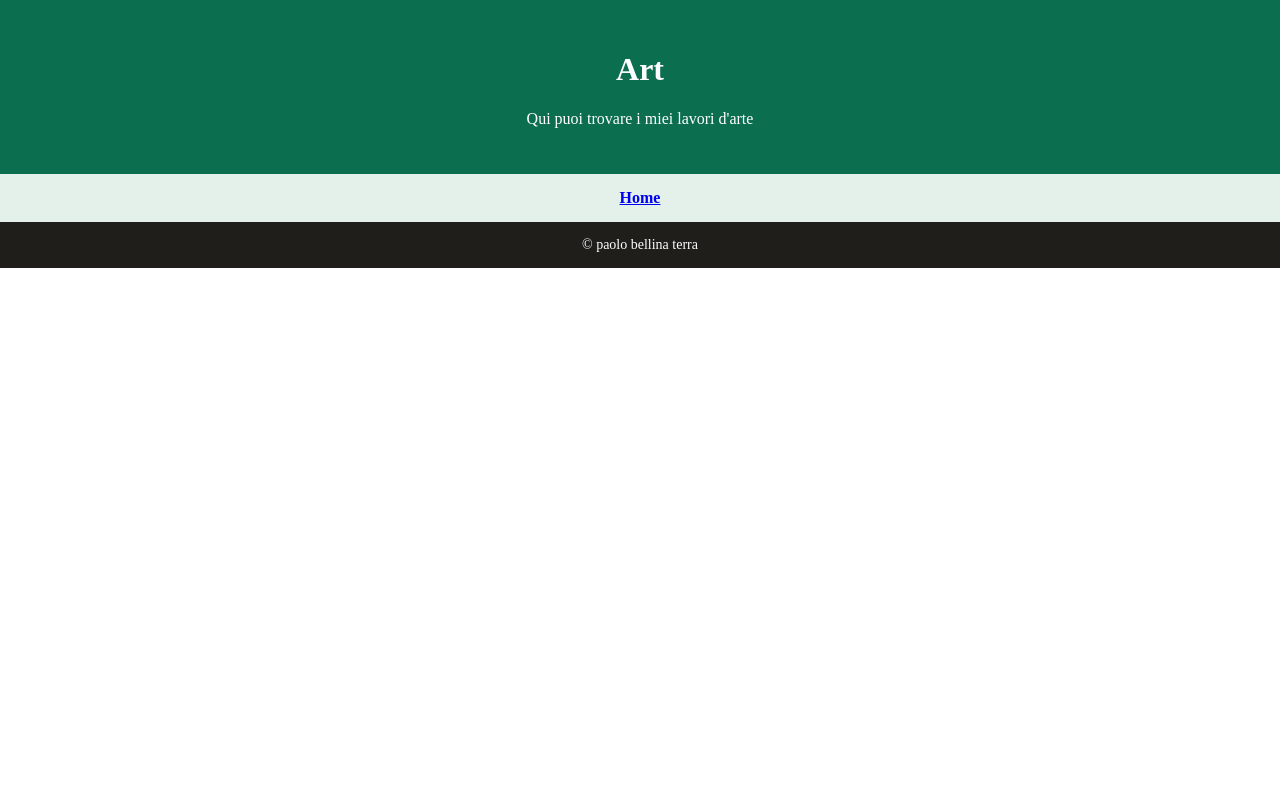
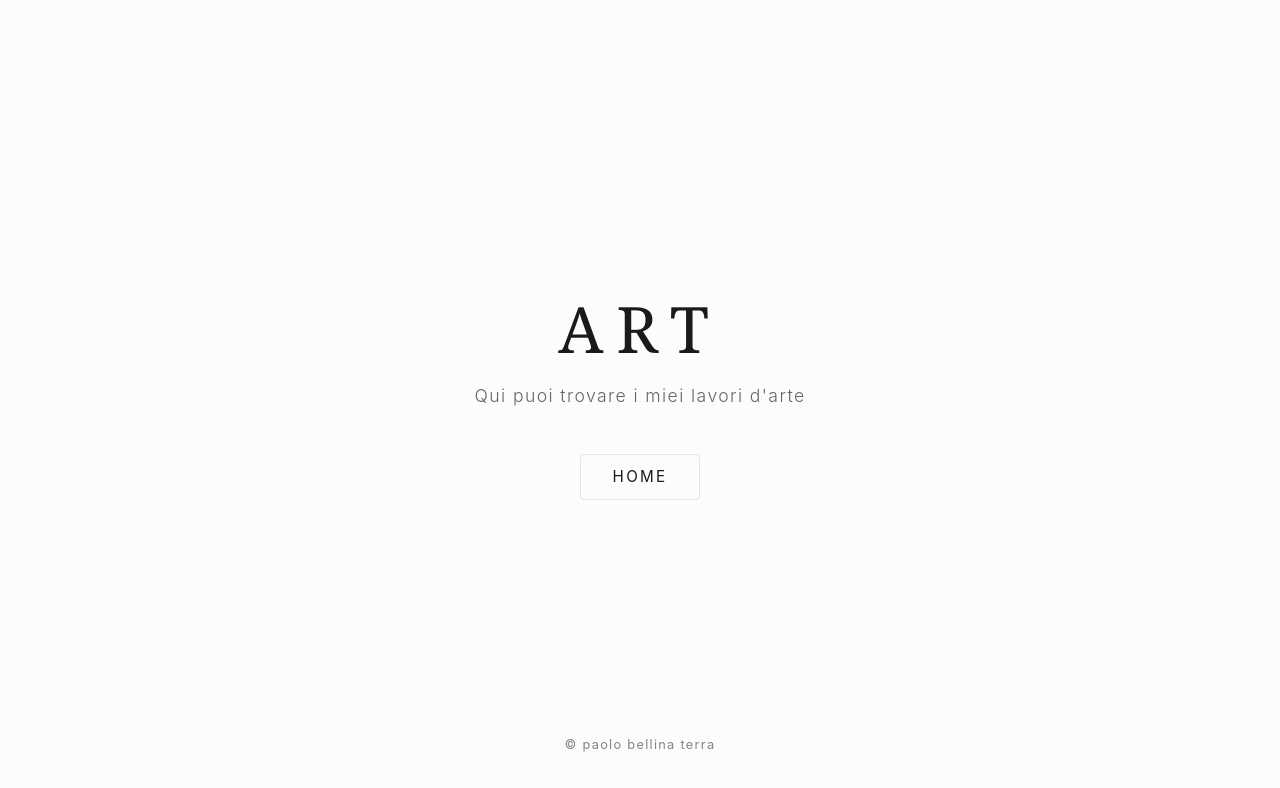
Before and after one commit to paolo-bellina/esercizi, a plain HTML site: page index.html in a window 1280 px wide. Drawn offline with Linux system fonts and the light colour scheme.

Commit message:
modifica stile index

```diff
--- a/stile.css
+++ b/stile.css
@@ -1,43 +1,103 @@
-body {
-  margin: 0;
-  color: #201e1b;
-  background-color: #ffffff;
+:root{
+  --bg-color: #fcfcfc;
+  --text-main: #1a1a1a;
+  --text-muted: #666666;
+  --border-color: #e5e5e5;
+  --accent-color: #000000;
+  --font-title: 'Playfair Display', Georgia, 'Times New Roman', serif;
+  --font-body: -apple-system, BlinkMacSystemFont, "Segoe UI", Roboto, sans-serif;
 }
 
-.intestazione {
-  background-color: #0b6e4f;
-  color: #ffffff;
-  text-align: center;
-  padding: 30px;
+
+@media (prefers-color-scheme: dark) {
+  :root {
+    --bg-color: #121212;
+    --text-main: #f0f0f0;
+    --text-muted: #a0a0a0;
+    --border-color: #2e2e2e;
+    --accent-color: #ffffff;
+  }
 }
 
-.menu {
-  background-color: #e4f0ea;
-  text-align: center;
-  padding: 10px;
+* {
+  box-sizing: border-box;
+  margin: 0;
+  padding: 0;
 }
 
-.voce {
-  display: inline-block;
-  margin: 5px 12px;
-  font-weight: bold;
+
+body {
+  background-color: var(--bg-color);
+  color: var(--text-main);
+  font-family: var(--font-body);
+  min-height: 100vh;
+  display: flex;
+  flex-direction: column;
+  justify-content: space-between;
+  align-items: center;
+  padding: 3rem 1.5rem;
+  text-align: center;
+  -webkit-font-smoothing: antialiased;
 }
 
-.contenuto {
-  margin: 20px;
-  padding: 20px;
+/* ==========================================================================
+   INTESTAZIONE (TITOLO & SOTTOTITOLO)
+   ========================================================================== */
+.intestazione {
+  margin-top: auto; /* Aiuta a bilanciare la centratura verticale */
+  margin-bottom: 3rem;
 }
 
-.evidenziato {
-  background-color: #fbf0ce;
-  border-left: 5px solid #e2a400;
-  padding: 10px;
+.intestazione h1 {
+  font-family: var(--font-title);
+  font-size: 4rem;
+  font-weight: 300;
+  letter-spacing: 0.2em;
+  text-transform: uppercase;
+  margin-bottom: 0.8rem;
 }
 
+.intestazione p {
+  color: var(--text-muted);
+  font-size: 1.1rem;
+  font-weight: 300;
+  letter-spacing: 0.08em;
+}
+
+/* ==========================================================================
+   MENU (PULSANTE / LINK DI ENTRATA)
+   ========================================================================== */
+.menu {
+  margin-bottom: auto; /* Completa la centratura verticale */
+}
+
+.menu .voce {
+  display: inline-block;
+  color: var(--text-main);
+  text-decoration: none;
+  font-size: 0.95rem;
+  text-transform: uppercase;
+  letter-spacing: 0.15em;
+  padding: 0.8rem 2rem;
+  border: 1px solid var(--border-color);
+  border-radius: 4px;
+  transition: all 0.3s cubic-bezier(0.25, 0.8, 0.25, 1);
+}
+
+.menu .voce:hover {
+  border-color: var(--accent-color);
+  background-color: var(--accent-color);
+  color: var(--bg-color);
+  transform: translateY(-2px);
+}
+
+/* ==========================================================================
+   FOOTER (PIEDE DI PAGINA)
+   ========================================================================== */
 .piede {
-  background-color: #201e1b;
-  color: #ffffff;
-  text-align: center;
-  font-size: 14px;
-  padding: 15px;
+  color: var(--text-muted);
+  font-size: 0.8rem;
+  letter-spacing: 0.1em;
+  text-transform: lowercase;
+  opacity: 0.8;
 }
--- a/stile2.css
+++ b/stile2.css
@@ -1,8 +1,6 @@
-/* ==========================================================================
-   STILE2.CSS - Layout Galleria d'Arte Moderno
-   ========================================================================== */
 
-/* Reset di base e font d'impatto */
+
+
 body {
     font-family: 'Segoe UI', Tahoma, Geneva, Verdana, sans-serif;
     background-color: #f7f9fa;
@@ -15,13 +13,13 @@ body {
     min-height: 100vh;
 }
 
-/* Container principale (la "cornice" della pagina) */
+
 body > * {
     max-width: 600px;
     width: 90%;
 }
 
-/* Struttura a scheda per contenere gli elementi */
+
 body {
     background: radial-gradient(
         ellipse at center,
@@ -31,51 +29,49 @@ body {
     );;
 }
 
-/* Per dare un aspetto da "card" elegante creiamo un contenitore virtuale.
-   Dato che l'HTML non ha un <div> contenitore, usiamo il body come flexbox
-   e formattiamo direttamente gli elementi in modo armonioso. */
 
-/* Titolo Principale */
+
+
 h1 {
     font-size: 2.5rem;
     font-weight: 300;
     text-transform: uppercase;
     letter-spacing: 4px;
     text-align: center;
-    color: #00db12; /* Un verde acceso per richiamare l'arte moderna e il surrealismo */
+    color: #00db12;
     margin-bottom: 2rem;
     position: relative;
 }
 
-/* Una piccola linea decorativa sotto il titolo per fare "design" */
+
 h1::after {
     content: '';
     display: block;
     width: 50px;
     height: 2px;
-    background-color: #000000; /* Un tocco di colore vivido (es. Surrealista) */
+    background-color: #000000;
     margin: 10px auto 0 auto;
 }
 
-/* L'immagine (il quadro) */
+
 img {
     display: block;
-    width: 190% !important; /* Sovrascriviamo il width 30% inline per renderlo più visibile e d'impatto */
+    width: 190% !important;
     max-width: 450px;
     height: auto;
     margin: 0 auto 2rem auto;
     border-radius: 8px;
-    box-shadow: 0 15px 35px rgba(0, 0, 0, 0.15); /* Ombra morbida stile quadro appeso */
+    box-shadow: 0 15px 35px rgba(0, 0, 0, 0.15);
     transition: transform 0.3s ease, box-shadow 0.3s ease;
 }
 
-/* Effetto interattivo quando passi il mouse sull'immagine */
+
 img:hover {
     transform: scale(1.02);
     box-shadow: 0 20px 40px rgba(0, 0, 0, 0.25);
 }
 
-/* Descrizione dell'opera */
+
 p {
     font-size: 1.1rem;
     line-height: 1.6;
@@ -86,7 +82,7 @@ p {
     padding: 1.5rem;
     border-radius: 8px;
     box-shadow: 0 4px 6px rgba(0, 0, 0, 0.05);
-    border-left: 4px solid #00db12; /* Richiamo del colore del titolo */
+    border-left: 4px solid #00db12;
 }
 .buy-button {
     display: inline-block;
```
